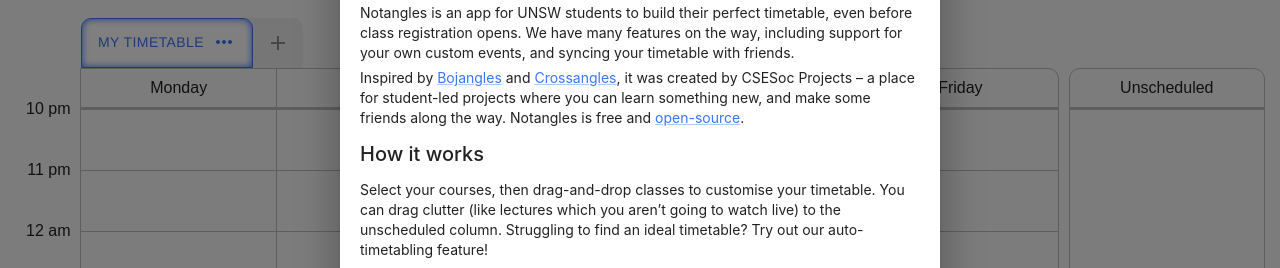
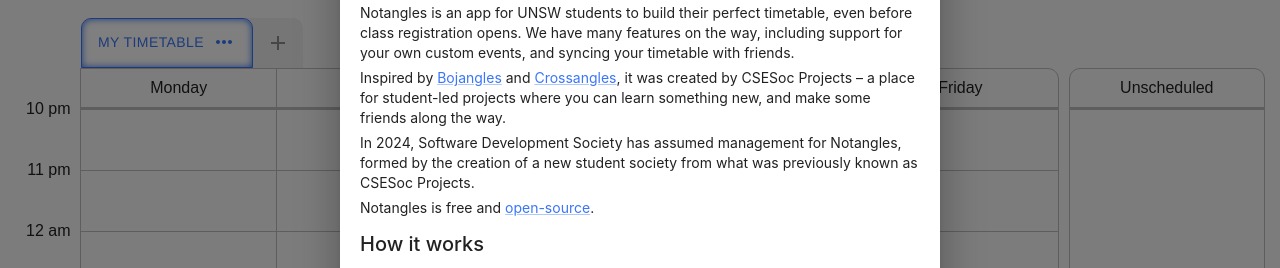
Before and after one commit to devsoc-unsw/notangles, a React (Vite) app in the folder client/: page / in a window 1280 px wide. Both pictures are taken after a click on the button 1096 px from the left and 32 px from the top of the page. Shown: the part 142-410 px from the top of the page. Built offline with nearby package versions, Linux system fonts and the light colour scheme; no server answers.

Commit message:
feat: Add devsoc logo and replace most csesoc references

```diff
--- a/client/index.html
+++ b/client/index.html
@@ -14,11 +14,11 @@
     />
     <meta
       name="description"
-      content="An interactive drag-and-drop timetable planner to help UNSW students plan and organise their course classes every trimester. Created by CSESoc Dev, we have many features including support for your own custom events, auto-timetabling, creation of multiple timetables and sharing events with friends. Organise your studies, find ideal class times with friends and take control of your academic life. Start planning now!"
+      content="An interactive drag-and-drop timetable planner to help UNSW students plan and organise their course classes every trimester. Created by DevSoc, we have many features including support for your own custom events, auto-timetabling, creation of multiple timetables and sharing events with friends. Organise your studies, find ideal class times with friends and take control of your academic life. Start planning now!"
     />
     <meta
       name="keywords"
-      content="notangles, crossangles, bojangles, UNSW, timetable, timetabler, planner, plan, calendar, trimester, trimesters, semester, term, social timetabling, schedule, csesoc, myUNSW, student, academic, organise, organize, courses, classes, auto-timetabler, University of New South Wales, tool, study, app, manage, personalise, customise"
+      content="notangles, crossangles, bojangles, UNSW, timetable, timetabler, planner, plan, calendar, trimester, trimesters, semester, term, social timetabling, schedule, csesoc, devsoc, myUNSW, student, academic, organise, organize, courses, classes, auto-timetabler, University of New South Wales, tool, study, app, manage, personalise, customise"
     />
     <link rel="manifest" href="/manifest.json" />
     <link rel="apple-touch-icon" href="/icon-192x192.png" />
--- a/client/src/components/Footer.tsx
+++ b/client/src/components/Footer.tsx
@@ -46,7 +46,7 @@ const Footer: React.FC = () => {
       <div>
         <h1 style={{ fontSize: '14px' }}>Notangles - UNSW Timetable Planner</h1>
         <p>
-          Notangles is a UNSW timetable planner, brought to you by CSESoc Dev. It's an easy to use drag-and-drop tool
+          Notangles is a UNSW timetable planner, brought to you by DevSoc. It's an easy to use drag-and-drop tool
           that allows you to plan your course classes and add to your calendar, even before term class registration
           opens! We have many features including support for custom events, auto-timetabling, creation of multiple
           timetables and sharing events with friends.
@@ -58,7 +58,7 @@ const Footer: React.FC = () => {
         reliability.
       </div>
       <div>
-        Made by &gt;_ CSESoc UNSW&nbsp;&nbsp;•&nbsp;&nbsp;
+        Made by Software Development Society (DevSoc)&nbsp;&nbsp;•&nbsp;&nbsp;
         <Link target="_blank" href="mailto:notangles@csesoc.org.au">
           Email
         </Link>
--- a/client/src/components/navbar/About.tsx
+++ b/client/src/components/navbar/About.tsx
@@ -26,55 +26,62 @@ const FeatList = styled('ul')`
 const About: React.FC = () => {
   return (
     <>
-      <Typography gutterBottom variant="body2">
+      <Typography gutterBottom variant='body2'>
         Notangles is an app for UNSW students to build their perfect timetable, even before class registration opens. We
         have many features on the way, including support for your own custom events, and syncing your timetable with
         friends.
       </Typography>
-      <Typography gutterBottom variant="body2">
+      <Typography gutterBottom variant='body2'>
         Inspired by&nbsp;
-        <Link href="https://tdransfield.net/projects/bojangles/" target="_blank">
+        <Link href='https://tdransfield.net/projects/bojangles/' target='_blank'>
           Bojangles
         </Link>
         &nbsp;and&nbsp;
-        <Link href="https://crossangles.app/" target="_blank">
+        <Link href='https://crossangles.app/' target='_blank'>
           Crossangles
         </Link>
         , it was created by CSESoc Projects – a place for student-led projects where you can learn something new, and
-        make some friends along the way. Notangles is free and{' '}
-        <Link href="https://github.com/csesoc/notangles">open-source</Link>.
+        make some friends along the way.
       </Typography>
-      <StyledTypography variant="h6">How it works</StyledTypography>
-      <Typography gutterBottom variant="body2">
+      <Typography gutterBottom variant='body2'>
+        In 2024, Software Development Society has assumed management for Notangles, formed by the creation of a new
+        student society from what was previously known as CSESoc Projects.
+      </Typography>
+      <Typography gutterBottom variant='body2'>
+        Notangles is free and{' '}
+        <Link href='https://github.com/csesoc/notangles'>open-source</Link>.
+      </Typography>
+      <StyledTypography variant='h6'>How it works</StyledTypography>
+      <Typography gutterBottom variant='body2'>
         Select your courses, then drag-and-drop classes to customise your timetable. You can drag clutter (like lectures
         which you aren’t going to watch live) to the unscheduled column. Struggling to find an ideal timetable? Try out
         our auto-timetabling feature!
       </Typography>
-      <HowToUseImg src={useGif} alt="how to use gif" />
-      <Typography gutterBottom variant="body2">
+      <HowToUseImg src={useGif} alt='how to use gif' />
+      <Typography gutterBottom variant='body2'>
         Note: Notangles does not enroll in your classes. It’s a tool for planning your timetable, but you’ll still need
         to officially enroll at&nbsp;
-        <Link href="https://my.unsw.edu.au/" target="_blank">
+        <Link href='https://my.unsw.edu.au/' target='_blank'>
           myUNSW
         </Link>
         .
       </Typography>
-      <StyledTypography variant="h6">Future developments</StyledTypography>
+      <StyledTypography variant='h6'>Future developments</StyledTypography>
       <FeatList>
         <li> Sync your timetable with friends</li>
       </FeatList>
-      <StyledTypography variant="h6">About the team</StyledTypography>
-      <Typography gutterBottom variant="body2">
+      <StyledTypography variant='h6'>About the team</StyledTypography>
+      <Typography gutterBottom variant='body2'>
         The current 2023 development team consists of two directors and seven members.
       </Typography>
-      <Typography gutterBottom variant="body2">
+      <Typography gutterBottom variant='body2'>
         <strong>Team Directors:</strong>
       </Typography>
       <FeatList>
         <li>Manhua Lu</li>
         <li>Raiyan Ahmed</li>
       </FeatList>
-      <Typography gutterBottom variant="body2">
+      <Typography gutterBottom variant='body2'>
         <strong>Members:</strong>
       </Typography>
       <FeatList>
@@ -86,14 +93,14 @@ const About: React.FC = () => {
         <li>Sijin Soon</li>
         <li>Wanning Cai</li>
       </FeatList>
-      <StyledTypography variant="h6">Disclaimer</StyledTypography>
-      <Typography gutterBottom variant="body2">
+      <StyledTypography variant='h6'>Disclaimer</StyledTypography>
+      <Typography gutterBottom variant='body2'>
         While we try our best, Notangles is not an official UNSW site, and cannot guarantee data accuracy or
         reliability.
       </Typography>
-      <Typography gutterBottom variant="body2">
+      <Typography gutterBottom variant='body2'>
         If you find an issue or have a suggestion, please{' '}
-        <Link href="https://forms.gle/rV3QCwjsEbLNyESE6" target="_blank">
+        <Link href='https://forms.gle/rV3QCwjsEbLNyESE6' target='_blank'>
           let us know
         </Link>
         .
```
Also changed, not shown: 2 other files (tests, documents, lock files or other folders).
